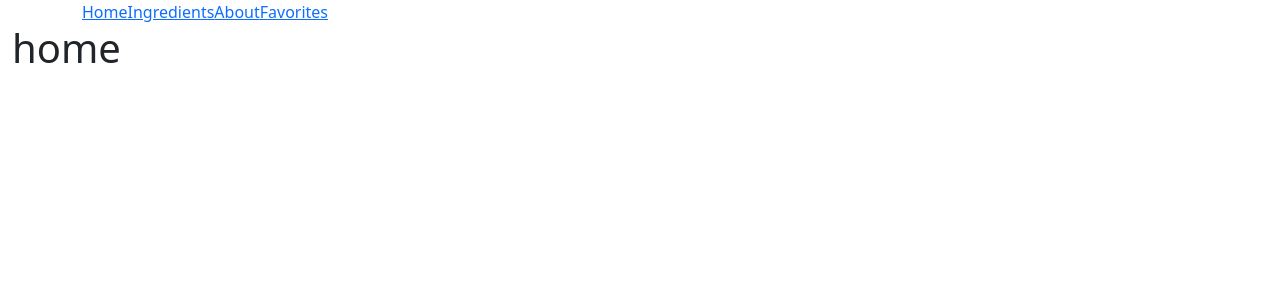
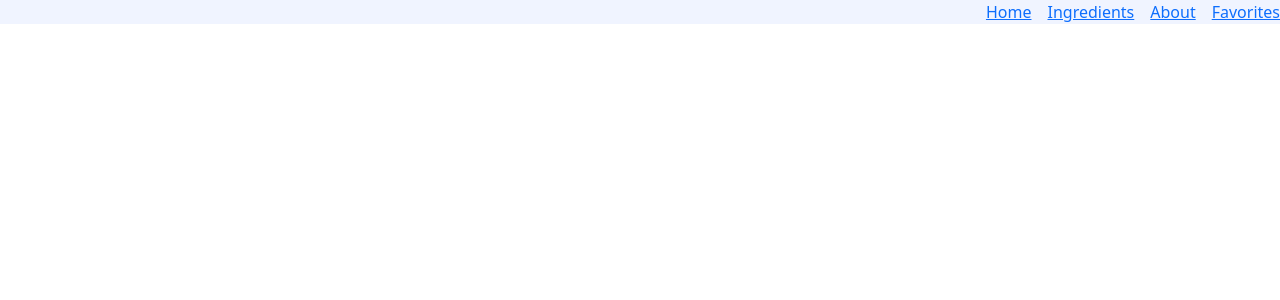
Before and after one commit to ghuizzi/foodys, a React (Create React App) app: page / in a window 1280 px wide. Shown: the top 300 px of the page. Built offline with nearby package versions, Linux system fonts and the light colour scheme.

Commit message:
feat stles nav direction right

```diff
--- a/src/components/NavBar/Nav.jsx
+++ b/src/components/NavBar/Nav.jsx
@@ -1,15 +1,15 @@
 import React from "react";
 import { NavLink } from "react-router-dom";
-import { Container, Row, Col } from "react-bootstrap";
+
 import { routes } from "../../router/routes";
 import { Capitalize } from "../../utils";
-
+import "../../styles/nav.css";
 function Nav() {
   return (
-    <div className="navContent">
-      <Container>
-        <Row>
-          <Col className="linkContent">
+    <div>
+      <div>
+        <div className="navContent">
+          <div className="linkContent">
             {routes[0].children.map((route, index) => (
               <NavLink
                 className="navlink"
@@ -21,9 +21,9 @@ function Nav() {
                 {route.path === "" ? "Home" : Capitalize(route.path)}
               </NavLink>
             ))}
-          </Col>
-        </Row>
-      </Container>
+          </div>
+        </div>
+      </div>
     </div>
   );
 }
--- a/src/router/layout/App.jsx
+++ b/src/router/layout/App.jsx
@@ -1,21 +1,9 @@
 import React from "react";
-import { Container, Row, Col } from "react-bootstrap";
 import { Outlet } from "react-router-dom";
 import Nav from "../../components/NavBar/Nav";
 
 function Layout() {
-  return (
-    <Container fluid>
-      <Nav />
-      <div className="contentRow">
-        <Row className="h-100 flex-row">
-          <Col sm={12} className="bg-content contenApp d-flex flex-column">
-            <Outlet />
-          </Col>
-        </Row>
-      </div>
-    </Container>
-  );
+  return <Nav />;
 }
 
 export default Layout;
--- /dev/null
+++ b/src/styles/nav.css
@@ -0,0 +1,15 @@
+.navContent{
+}
+.linkContent{
+    width: 100%;
+    background: #f0f4ff;
+    display: flex;
+    flex-wrap: wrap;
+    gap: 16px;
+    flex-wrap: wrap;
+     justify-content: flex-end;
+
+}
+.NavLink:nth-child(1){
+    margin-left: auto;
+}
```
